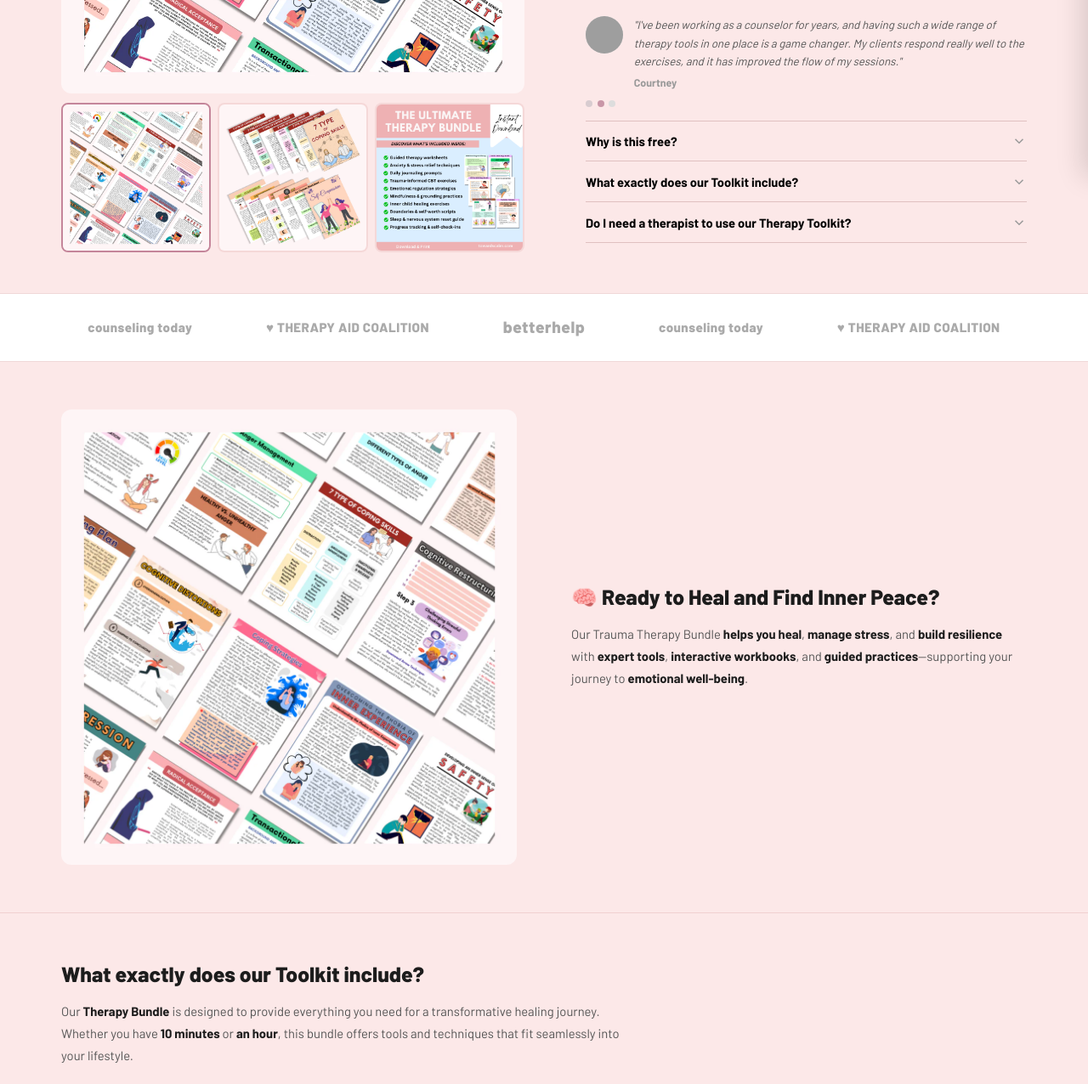
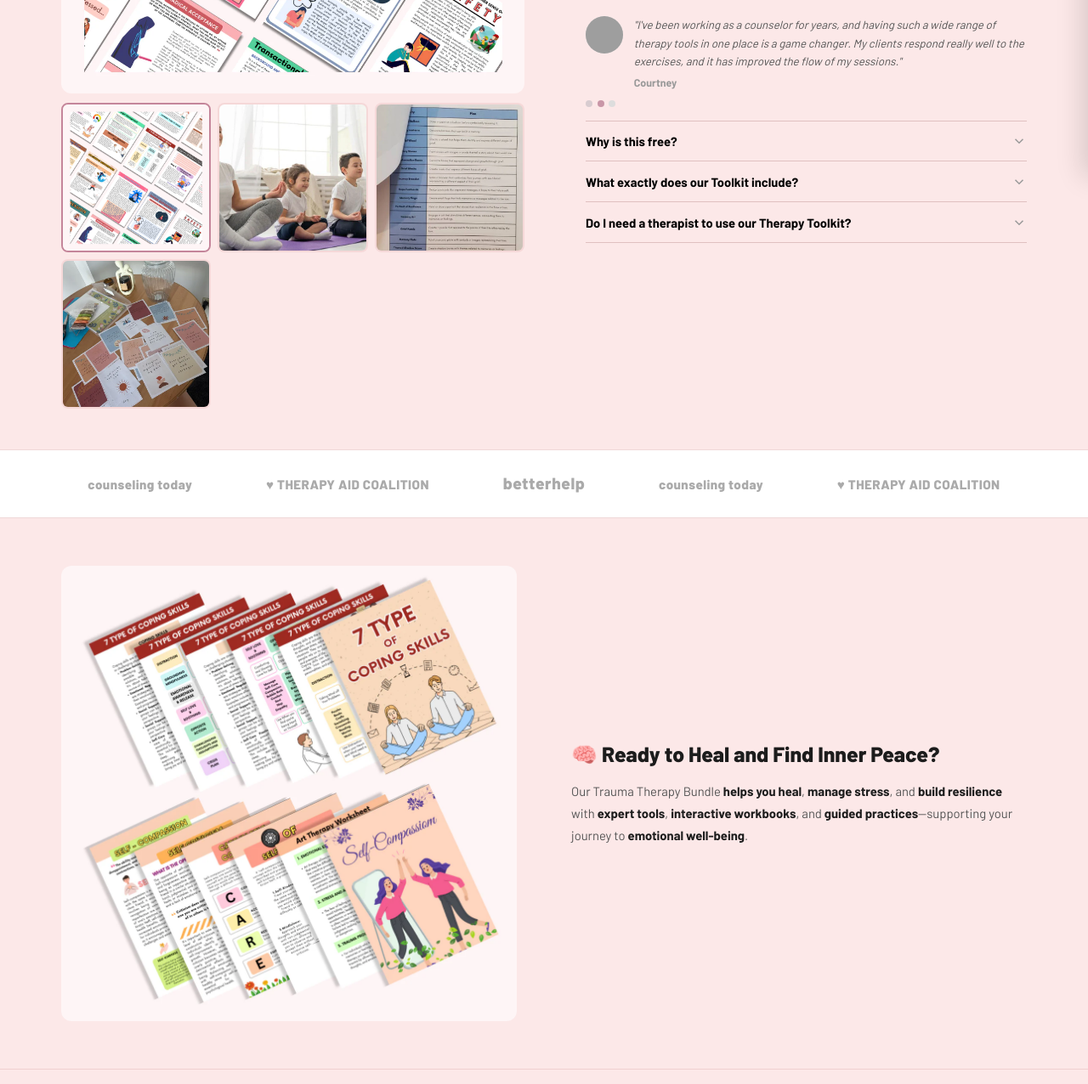
Before and after one commit to sunkanmiolaniyi2013-netizen/towards-calm-funnel, a website: page index.html in a window 1280 px wide. Shown: the part 592-1868 px from the top of the page at 85% size. Drawn offline with Linux system fonts and the light colour scheme; no server answers; grey boxes are pictures that could not be loaded.

Commit message:
Fix: rp1/rp2/rp3 → hero gallery slides, testimonials holding with Unsplash

```diff
--- a/index.html
+++ b/index.html
@@ -74,9 +74,10 @@
   <div class="gallery">
     <div class="gal-main"><img id="gal-main" src="images/WEBSITE_TRAUMA_24_MARCH_SAM_1_2.webp" alt="200+ Therapy Bundle" width="600" height="600" fetchpriority="high"/></div>
     <div class="gal-thumbs">
-      <div class="g-th on" data-src="images/WEBSITE_TRAUMA_24_MARCH_SAM_1_2.webp" tabindex="0"><img src="images/WEBSITE_TRAUMA_24_MARCH_SAM_1_2.webp" alt="Bundle" width="150" height="150" loading="lazy"/></div>
-      <div class="g-th" data-src="images/2_3.webp" tabindex="0"><img src="images/2_3.webp" alt="Worksheets" width="150" height="150" loading="lazy"/></div>
-      <div class="g-th" data-src="images/product-slide3-orig.png" tabindex="0"><img src="images/product-slide3-orig.png" alt="Bundle contents" width="150" height="150" loading="lazy"/></div>
+      <div class="g-th on" data-src="images/WEBSITE_TRAUMA_24_MARCH_SAM_1_2.webp" tabindex="0"><img src="images/WEBSITE_TRAUMA_24_MARCH_SAM_1_2.webp" alt="Bundle main" width="150" height="150" loading="lazy"/></div>
+      <div class="g-th" data-src="images/rp1_1.webp" tabindex="0"><img src="images/rp1_1.webp" alt="Family healing" width="150" height="150" loading="lazy"/></div>
+      <div class="g-th" data-src="images/rp2_1.webp" tabindex="0"><img src="images/rp2_1.webp" alt="Therapy tools" width="150" height="150" loading="lazy"/></div>
+      <div class="g-th" data-src="images/rp3_2.webp" tabindex="0"><img src="images/rp3_2.webp" alt="Healing journey" width="150" height="150" loading="lazy"/></div>
     </div>
   </div>
 
@@ -149,7 +150,7 @@
 <!-- WHY FREE (image + text) -->
 <div class="section">
   <div class="two-col">
-    <div class="img-side"><img src="images/WEBSITE_TRAUMA_24_MARCH_SAM_1_2.webp" alt="Therapy bundle contents" style="border-radius:12px"/></div>
+    <div class="img-side"><img src="images/2_3.webp" alt="Therapy bundle contents" style="border-radius:12px"/></div>
     <div>
       <h2 class="s-title">🧠 Ready to Heal and Find Inner Peace?</h2>
       <p class="s-text">Our Trauma Therapy Bundle <strong>helps you heal</strong>, <strong>manage stress</strong>, and <strong>build resilience</strong> with <strong>expert tools</strong>, <strong>interactive workbooks</strong>, and <strong>guided practices</strong>—supporting your journey to <strong>emotional well-being</strong>.</p>
@@ -189,7 +190,7 @@
       <h2 class="s-title">Take control of your healing 🌻 – Step-by-Step Healing Techniques</h2>
       <p class="s-text">Our Trauma Therapy Bundle is designed to <strong>support healing</strong> and <strong>emotional well-being</strong>. Covering <strong>self-care</strong>, <strong>boundaries</strong>, <strong>self-esteem</strong>, <strong>anxiety</strong>, <strong>depression</strong>, <strong>cognitive distortions</strong>, and more, it provides expert-crafted tools and strategies to help you navigate challenges and foster personal growth.</p>
     </div>
-    <div class="img-side"><img src="images/2_3.webp" alt="Healing techniques" style="border-radius:12px"/></div>
+    <div class="img-side"><img src="images/WEBSITE_TRAUMA_24_MARCH_SAM_1_2.webp" alt="Healing techniques" style="border-radius:12px"/></div>
   </div>
 </div>
 <hr class="divider"/>
@@ -199,7 +200,7 @@
   <h2 class="healings-title">Impactful Healings</h2>
   <div class="testi-cards">
     <div class="tc">
-      <img class="tc-img" src="images/rp1_1.webp" alt="Family mindfulness" loading="lazy"/>
+      <img class="tc-img" src="https://images.unsplash.com/photo-1607453998774-d533f65dac99?w=600&h=375&fit=crop" alt="Family mindfulness" loading="lazy"/>
       <div class="tc-body">
         <div class="tc-quote-icon">"</div>
         <div class="tc-stars">★★★★★</div>
@@ -209,7 +210,7 @@
       </div>
     </div>
     <div class="tc">
-      <img class="tc-img" src="images/rp2_1.webp" alt="Therapy worksheet" loading="lazy"/>
+      <img class="tc-img" src="https://images.unsplash.com/photo-1551190822-a9333d879b1f?w=600&h=375&fit=crop" alt="Therapy worksheet" loading="lazy"/>
       <div class="tc-body">
         <div class="tc-quote-icon">"</div>
         <div class="tc-stars">★★★★★</div>
@@ -219,7 +220,7 @@
       </div>
     </div>
     <div class="tc">
-      <img class="tc-img" src="images/rp3_2.webp" alt="Affirmation cards" loading="lazy"/>
+      <img class="tc-img" src="https://images.unsplash.com/photo-1512314889357-e157c22f938d?w=600&h=375&fit=crop" alt="Affirmation cards" loading="lazy"/>
       <div class="tc-body">
         <div class="tc-quote-icon">"</div>
         <div class="tc-stars">★★★★★</div>
```
Also changed, not shown: images/NewStructurePPIMage_9_bdf5b193-1cfa-4d00-a496-2388e94994b3.webp (added), images/Page2.webp (added), images/Page_2_1.webp (added).
